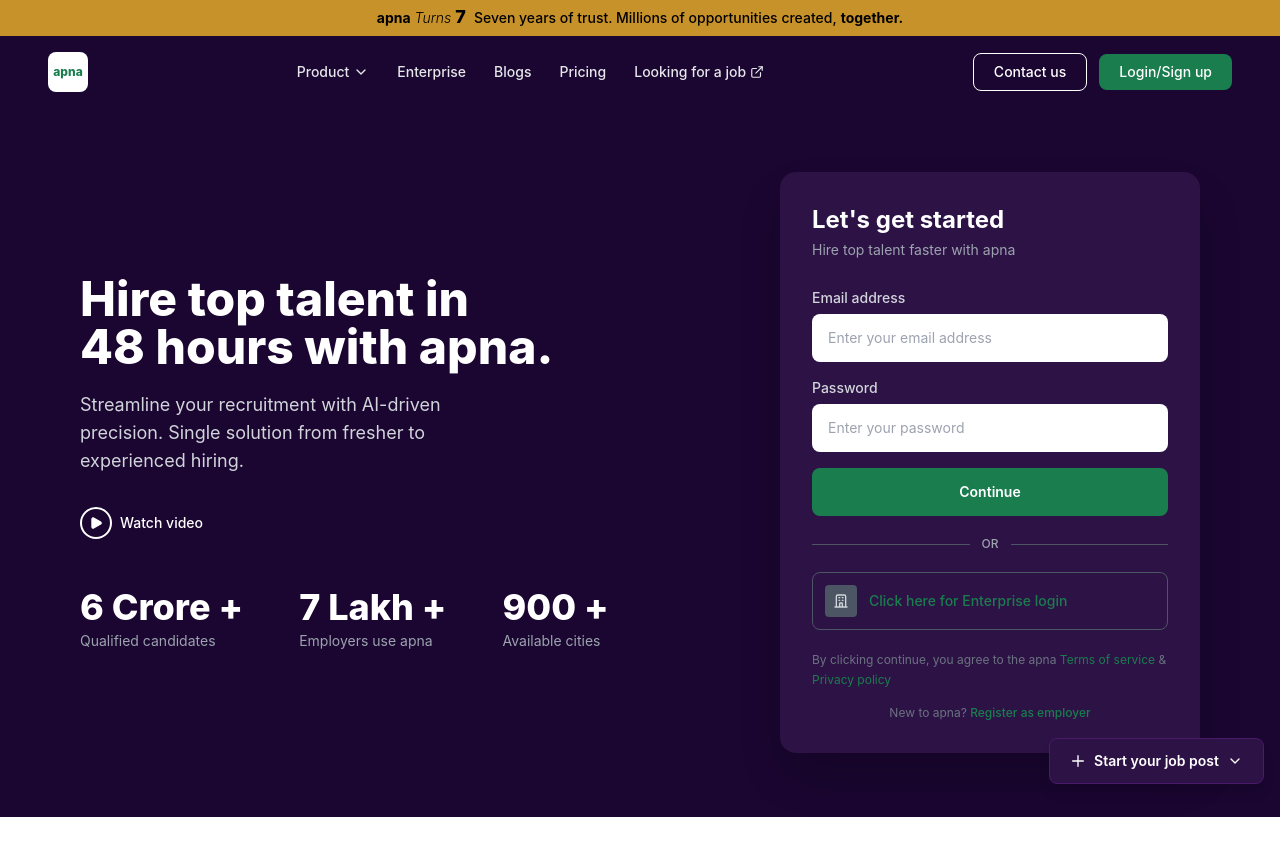
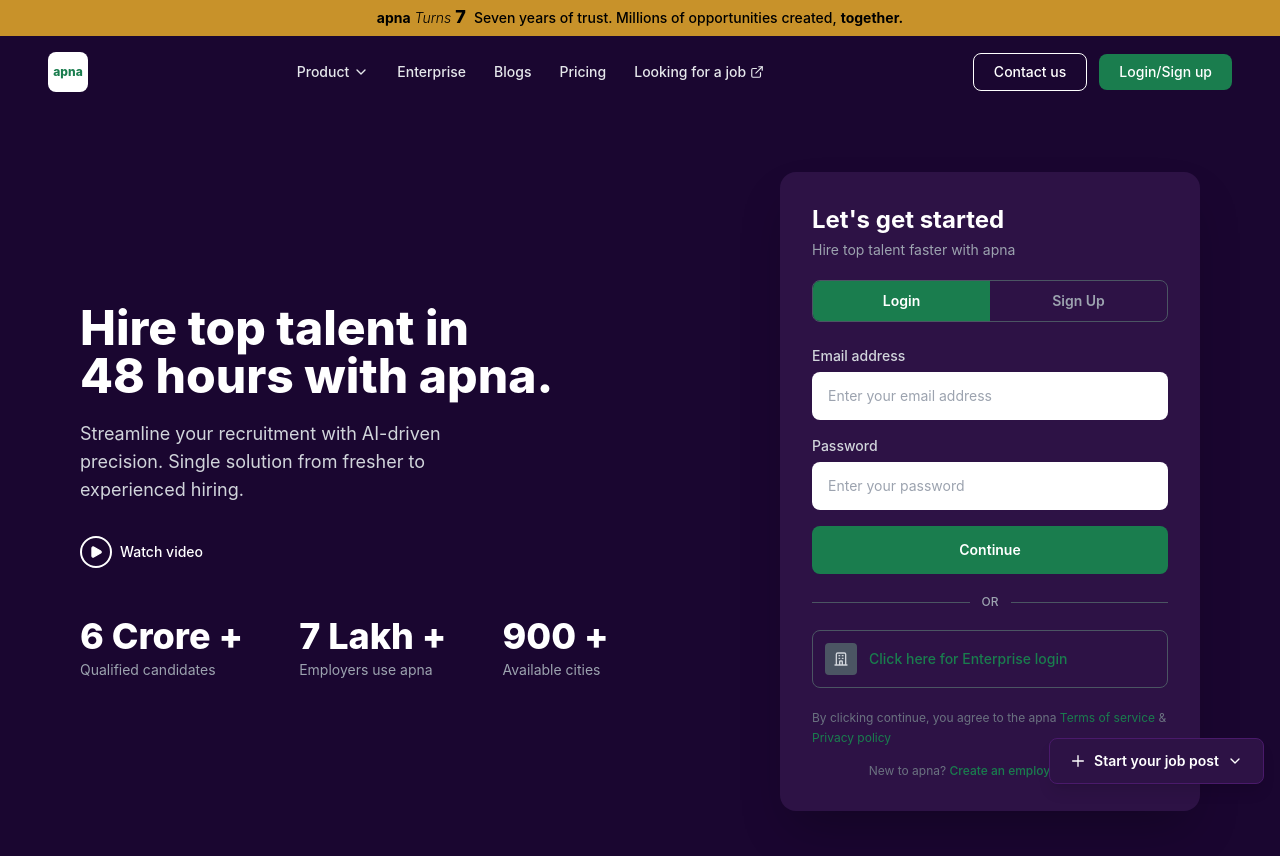
Before and after one commit to psspl-aman/apna-clone, a React (Create React App) app in the folder frontend/: page /employer/login in a window 1280 px wide. Shown: the top 856 px of the page. Before the commit the page ends 817 px from the top, so only its background shows below. Built offline with nearby package versions, Linux system fonts and the light colour scheme; no server answers.

Commit message:
feat: add signup functionality and toggle between login and signup forms in EmployerLoginPage

```diff
--- a/frontend/src/pages/EmployerLogin.tsx
+++ b/frontend/src/pages/EmployerLogin.tsx
@@ -4,7 +4,7 @@
 import { yupResolver } from '@hookform/resolvers/yup';
 import * as yup from 'yup';
 import { useAppDispatch, useAppSelector } from '../app/hooks';
-import { loginUser } from '../features/auth/authSlice';
+import { loginUser, registerEmployer } from '../features/auth/authSlice';
 import toast from 'react-hot-toast';
 import { Play, ChevronDown, ExternalLink } from 'lucide-react';
 
@@ -13,7 +13,20 @@
   password: yup.string().min(6, 'Min 6 characters').required('Password is required'),
 });
 
+const signupSchema = yup.object({
+  companyName: yup.string().required('Company name is required'),
+  email: yup.string().email('Valid email required').required('Email is required'),
+  password: yup.string().min(6, 'Min 6 characters').required('Password is required'),
+  city: yup.string().optional(),
+});
+
 type LoginForm = yup.InferType<typeof loginSchema>;
+type SignupForm = {
+  companyName: string;
+  email: string;
+  password: string;
+  city?: string;
+};
 
 export const EmployerLoginPage = () => {
   const dispatch = useAppDispatch();
@@ -21,6 +34,7 @@
   const location = useLocation();
   const { loading, isAuthenticated, user } = useAppSelector((s) => s.auth);
   const [mobileMenuOpen, setMobileMenuOpen] = useState(false);
+  const [mode, setMode] = useState<'login' | 'signup'>('login');
 
   const from = (location.state as any)?.from?.pathname || '/employer/dashboard';
 
@@ -41,6 +55,13 @@
     formState: { errors },
   } = useForm<LoginForm>({ resolver: yupResolver(loginSchema) });
 
+  const {
+    register: registerField,
+    handleSubmit: handleSignupSubmit,
+    formState: { errors: signupErrors },
+  // eslint-disable-next-line @typescript-eslint/no-explicit-any
+  } = useForm<SignupForm>({ resolver: yupResolver(signupSchema) as any });
+
   // Still re-hydrating auth state — show spinner instead of login form
   if (isAuthenticated && !user && loading) {
     return (
@@ -59,6 +80,16 @@
         return;
       }
       toast.success('Login successful!');
+      navigate('/employer/dashboard', { replace: true });
+    } else {
+      toast.error(result.payload as string);
+    }
+  };
+
+  const onSignupSubmit = async (data: SignupForm) => {
+    const result = await dispatch(registerEmployer(data));
+    if (registerEmployer.fulfilled.match(result)) {
+      toast.success('Account created successfully! Welcome to apna.');
       navigate('/employer/dashboard', { replace: true });
     } else {
       toast.error(result.payload as string);
@@ -165,17 +196,46 @@
             </div>
           </div>
 
-          {/* Right: Login Card */}
+          {/* Right: Login / Signup Card */}
           <div className="w-full lg:w-[420px] flex-shrink-0">
             <div
               className="rounded-2xl p-8 shadow-2xl"
               style={{ backgroundColor: '#2d1245' }}
             >
               <h2 className="text-2xl font-bold text-white mb-1">Let's get started</h2>
-              <p className="text-gray-400 text-sm mb-7">Hire top talent faster with apna</p>
+              <p className="text-gray-400 text-sm mb-5">Hire top talent faster with apna</p>
 
+              {/* Tab Toggle */}
+              <div className="flex rounded-lg overflow-hidden border border-gray-600 mb-6">
+                <button
+                  type="button"
+                  onClick={() => setMode('login')}
+                  className={`flex-1 py-2.5 text-sm font-semibold transition-colors ${
+                    mode === 'login'
+                      ? 'text-white'
+                      : 'text-gray-400 hover:text-gray-200'
+                  }`}
+                  style={mode === 'login' ? { backgroundColor: '#1a7d4e' } : {}}
+                >
+                  Login
+                </button>
+                <button
+                  type="button"
+                  onClick={() => setMode('signup')}
+                  className={`flex-1 py-2.5 text-sm font-semibold transition-colors ${
+                    mode === 'signup'
+                      ? 'text-white'
+                      : 'text-gray-400 hover:text-gray-200'
+                  }`}
+                  style={mode === 'signup' ? { backgroundColor: '#1a7d4e' } : {}}
+                >
+                  Sign Up
+                </button>
+              </div>
+
+              {/* ── Login Form ── */}
+              {mode === 'login' && (
                 <form onSubmit={handleSubmit(onSubmit)} className="space-y-4">
-                {/* Email */}
                   <div>
                     <label className="block text-sm font-medium text-gray-300 mb-1.5">
                       Email address
@@ -193,7 +253,6 @@
                     )}
                   </div>
 
-                {/* Password */}
                   <div>
                     <label className="block text-sm font-medium text-gray-300 mb-1.5">
                       Password
@@ -220,6 +279,84 @@
                     {loading ? 'Signing in...' : 'Continue'}
                   </button>
                 </form>
+              )}
+
+              {/* ── Signup Form ── */}
+              {mode === 'signup' && (
+                <form onSubmit={handleSignupSubmit(onSignupSubmit)} className="space-y-4">
+                  <div>
+                    <label className="block text-sm font-medium text-gray-300 mb-1.5">
+                      Company name
+                    </label>
+                    <input
+                      type="text"
+                      {...registerField('companyName')}
+                      placeholder="Enter your company name"
+                      className={`w-full px-4 py-3.5 rounded-lg text-sm bg-white text-gray-900 placeholder-gray-400 focus:outline-none focus:ring-2 focus:ring-[#1a7d4e] border-0 ${
+                        signupErrors.companyName ? 'ring-2 ring-red-500' : ''
+                      }`}
+                    />
+                    {signupErrors.companyName && (
+                      <p className="text-red-400 text-xs mt-1">{String(signupErrors.companyName.message)}</p>
+                    )}
+                  </div>
+
+                  <div>
+                    <label className="block text-sm font-medium text-gray-300 mb-1.5">
+                      Work email address
+                    </label>
+                    <input
+                      type="email"
+                      {...registerField('email')}
+                      placeholder="Enter your work email"
+                      className={`w-full px-4 py-3.5 rounded-lg text-sm bg-white text-gray-900 placeholder-gray-400 focus:outline-none focus:ring-2 focus:ring-[#1a7d4e] border-0 ${
+                        signupErrors.email ? 'ring-2 ring-red-500' : ''
+                      }`}
+                    />
+                    {signupErrors.email && (
+                      <p className="text-red-400 text-xs mt-1">{String(signupErrors.email.message)}</p>
+                    )}
+                  </div>
+
+                  <div>
+                    <label className="block text-sm font-medium text-gray-300 mb-1.5">
+                      Password
+                    </label>
+                    <input
+                      type="password"
+                      {...registerField('password')}
+                      placeholder="Create a password (min 6 characters)"
+                      className={`w-full px-4 py-3.5 rounded-lg text-sm bg-white text-gray-900 placeholder-gray-400 focus:outline-none focus:ring-2 focus:ring-[#1a7d4e] border-0 ${
+                        signupErrors.password ? 'ring-2 ring-red-500' : ''
+                      }`}
+                    />
+                    {signupErrors.password && (
+                      <p className="text-red-400 text-xs mt-1">{String(signupErrors.password.message)}</p>
+                    )}
+                  </div>
+
+                  <div>
+                    <label className="block text-sm font-medium text-gray-300 mb-1.5">
+                      City <span className="text-gray-500">(optional)</span>
+                    </label>
+                    <input
+                      type="text"
+                      {...registerField('city')}
+                      placeholder="e.g. Mumbai, Delhi, Bangalore"
+                      className="w-full px-4 py-3.5 rounded-lg text-sm bg-white text-gray-900 placeholder-gray-400 focus:outline-none focus:ring-2 focus:ring-[#1a7d4e] border-0"
+                    />
+                  </div>
+
+                  <button
+                    type="submit"
+                    disabled={loading}
+                    className="w-full py-3.5 text-white font-semibold rounded-lg transition-opacity disabled:opacity-60 text-sm mt-2"
+                    style={{ backgroundColor: '#1a7d4e' }}
+                  >
+                    {loading ? 'Creating account...' : 'Create Account'}
+                  </button>
+                </form>
+              )}
 
               {/* Divider */}
               <div className="flex items-center gap-3 my-5">
@@ -251,12 +388,21 @@
                 <span className="text-[#1a7d4e] cursor-pointer hover:underline">Privacy policy</span>
               </p>
 
-              {/* Register link */}
+              {/* Mode switch hint */}
               <p className="text-center text-xs text-gray-500 mt-4">
-                New to apna?{' '}
-                <Link to="/register" className="text-[#1a7d4e] font-medium hover:underline">
-                  Register as employer
-                </Link>
+                {mode === 'login' ? (
+                  <>New to apna?{' '}
+                    <button type="button" onClick={() => setMode('signup')} className="text-[#1a7d4e] font-medium hover:underline">
+                      Create an employer account
+                    </button>
+                  </>
+                ) : (
+                  <>Already have an account?{' '}
+                    <button type="button" onClick={() => setMode('login')} className="text-[#1a7d4e] font-medium hover:underline">
+                      Sign in
+                    </button>
+                  </>
+                )}
               </p>
             </div>
           </div>
```
Lines whose indentation alone changed are shown as unchanged.
